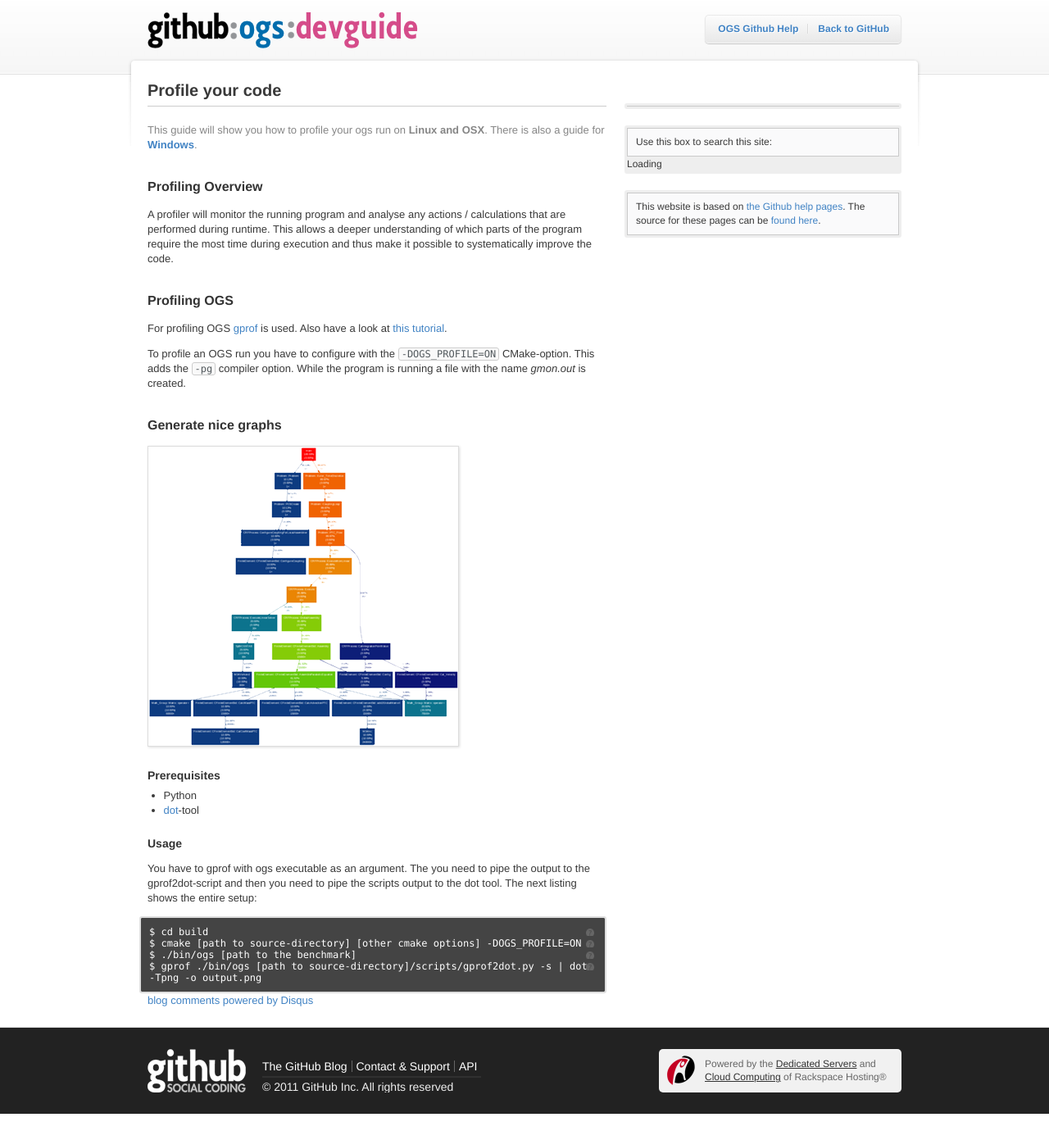
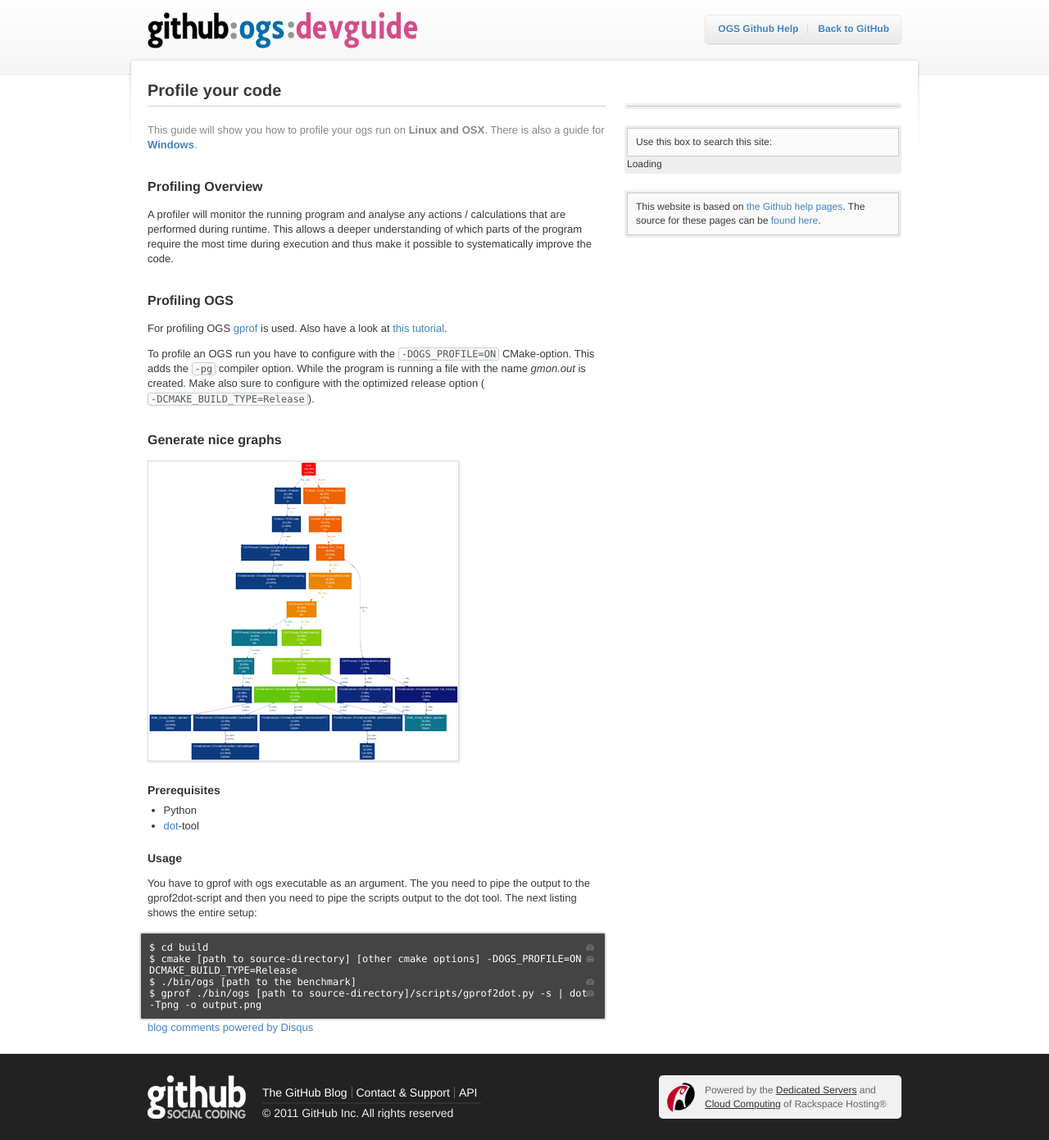
Before and after one commit to ufz/devguide, a Jekyll site: the page built from _posts/2012-01-05-linux-profiling.markdown, in a window 1280 px wide. Shown: the whole page at 82% size. Built offline with Jekyll 4.4.1, drawn with Linux system fonts in a browser that asks for light colours; comment, search, counter and statistics services are not loaded; before the commit the page ends 1359 px from its top, so only the background shows below that.

Commit message:
Added note on release option.

```diff
--- a/_posts/2012-01-05-linux-profiling.markdown
+++ b/_posts/2012-01-05-linux-profiling.markdown
@@ -12,7 +12,7 @@ description:
 
 For profiling OGS [gprof](http://www.cs.utah.edu/dept/old/texinfo/as/gprof_toc.html) is used. Also have a look at [this tutorial](http://linux.about.com/library/cmd/blcmdl1_gprof.htm).
 
-To profile an OGS run you have to configure with the `-DOGS_PROFILE=ON` CMake-option. This adds the `-pg` compiler option. While the program is running a file with the name *gmon.out* is created.
+To profile an OGS run you have to configure with the `-DOGS_PROFILE=ON` CMake-option. This adds the `-pg` compiler option. While the program is running a file with the name *gmon.out* is created. Make also sure to configure with the optimized release option (`-DCMAKE_BUILD_TYPE=Release`).
 
 ## Generate nice graphs ##
 
@@ -29,7 +29,7 @@ You have to gprof with ogs executable as an argument. The you need to pipe the o
 
 <pre class="terminal bootcamp">
 	<span class="codeline">$ cd build<span>Go to your build directory</span></span>
-	<span class="codeline">$ cmake [path to source-directory] [other cmake options] -DOGS_PROFILE=ON<span>Configure your build as explained above</span></span>
+	<span class="codeline">$ cmake [path to source-directory] [other cmake options] -DOGS_PROFILE=ON -DCMAKE_BUILD_TYPE=Release<span>Configure your build as explained above</span></span>
 	<span class="codeline">$ ./bin/ogs [path to the benchmark]<span>run ogs, this creates the gmon.out-file</span></span>
 	<span class="codeline">$ gprof ./bin/ogs [path to source-directory]/scripts/gprof2dot.py -s | dot -Tpng -o output.png<span>this creates the graph as a png-file</span></span>
 </pre>
```
